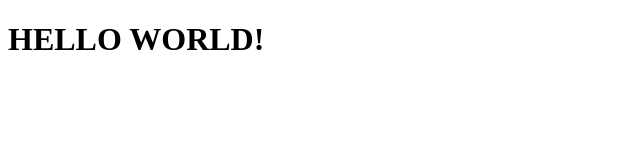
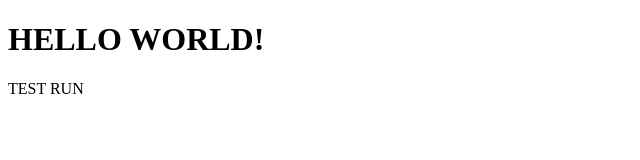
Before and after one commit to Ketchy8/coursera-test, a plain HTML site: page site/index.html in a window 1280 px wide. Shown: the whole page, without its empty margins (0-640 px from the left). Drawn offline with Linux system fonts and the light colour scheme.

Commit message:
Update index.html

```diff
--- a/site/index.html
+++ b/site/index.html
@@ -9,7 +9,7 @@
 
 
 <h1> HELLO WORLD!</h1>
-
+<p> TEST RUN</p>
 
 
 <script id="__bs_script__">//<![CDATA[
```
